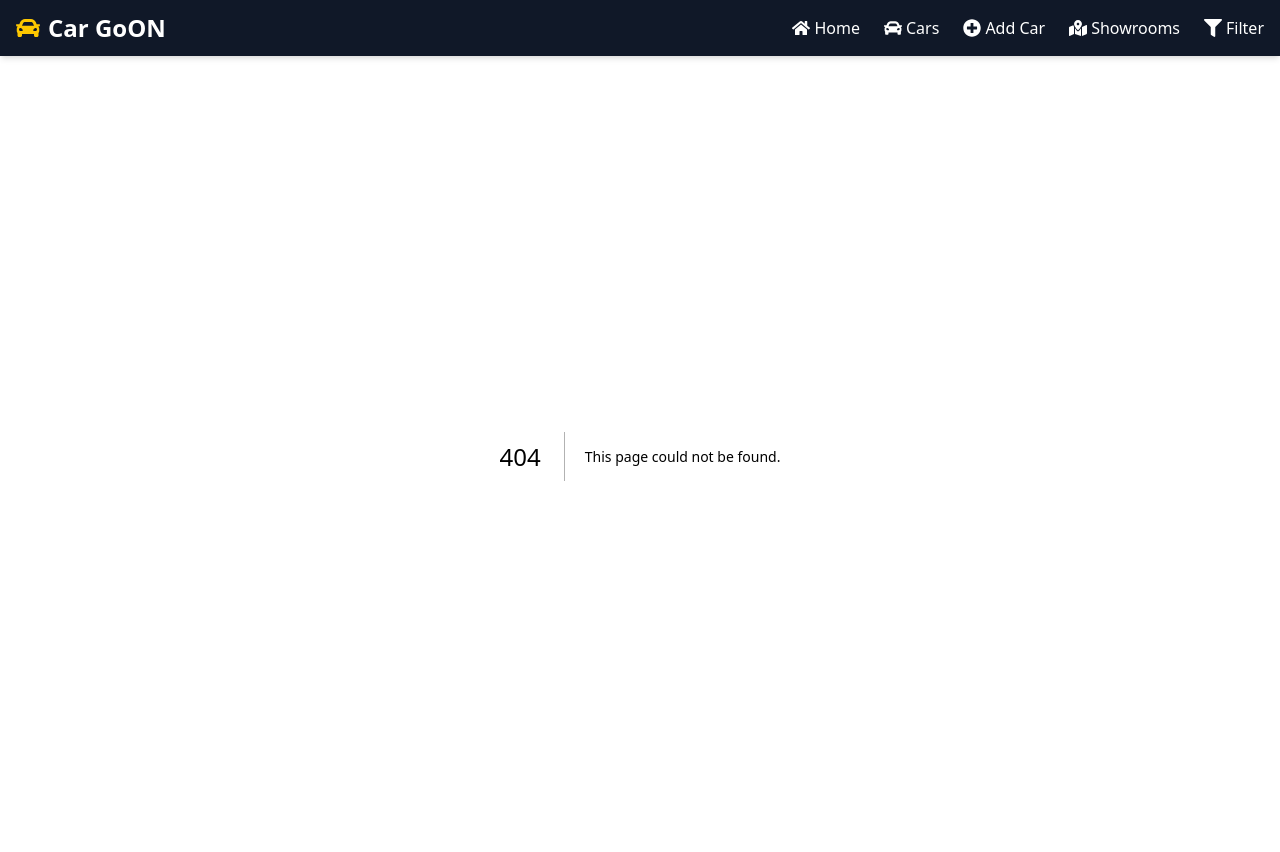
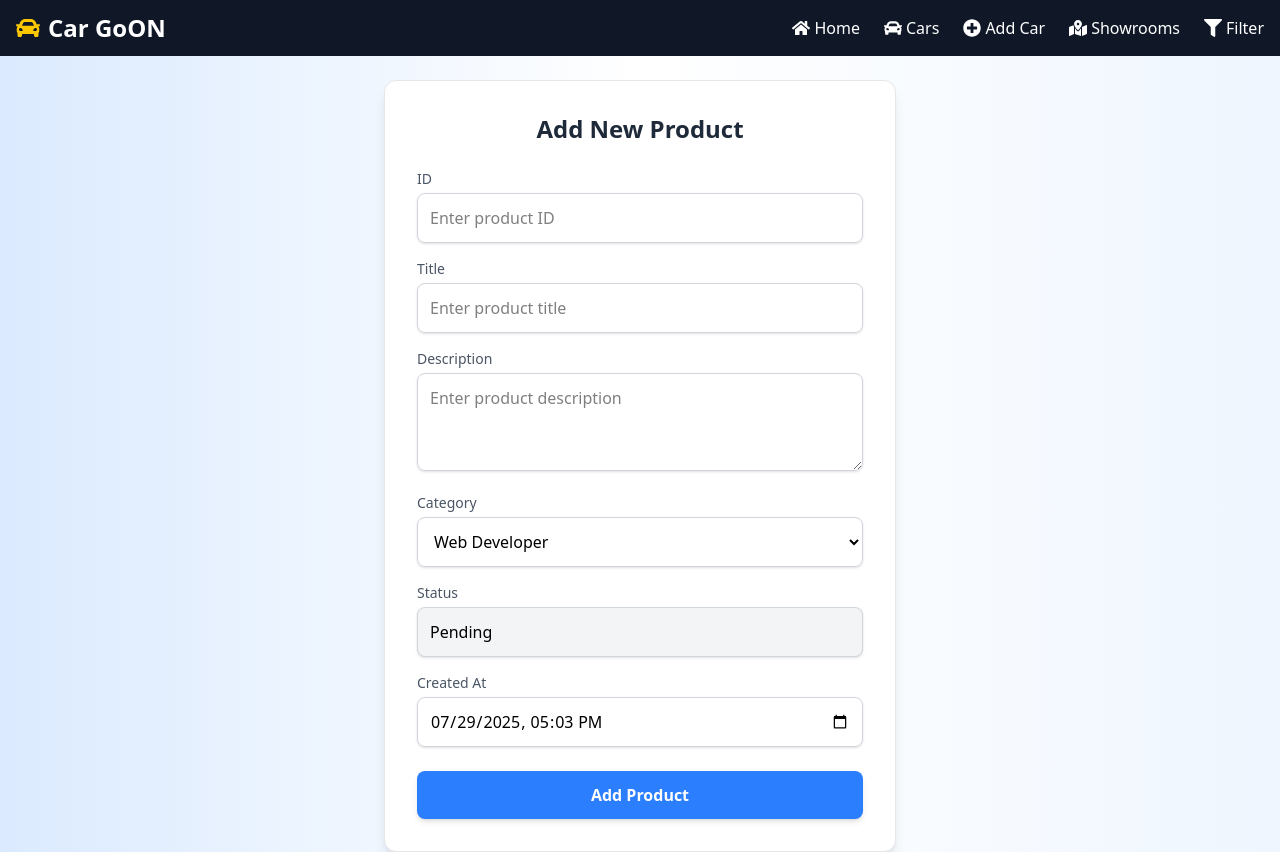
Before and after one commit to sajjadjim/car_go_on, a Next.js app: page /products/add in a window 1280 px wide. Before the commit this address had no page. Shown: the top 852 px of the page. Built offline with nearby package versions, Linux system fonts and the light colour scheme.

Commit message:
next js  Backend CRUD option use on MongoDB

```diff
--- /dev/null
+++ b/app/api/items/[id]/route.js
@@ -0,0 +1,49 @@
+import dbConnect from "@/lib/dbConnect";
+import { ObjectId } from "mongodb";
+
+// GET single data
+export async function GET(req, { params }) {
+  const p = await params;
+
+  const singleDataFind = await dbConnect("practice_data").findOne({
+    _id: new ObjectId(p.id),
+  });
+
+  return Response.json({
+    singleDataFind,
+    params: p,
+    message: "Successfully fetched data",
+  });
+}
+
+// DELETE single data
+export async function DELETE(req, { params }) {
+  const p = await params;
+
+  const deleteResult = await dbConnect("practice_data").deleteOne({
+    _id: new ObjectId(p.id),
+  });
+
+  return Response.json({
+    deleteResult,
+    params: p,
+    message: "Successfully deleted data",
+  });
+}
+
+// PATCH (Update) single data
+export async function PATCH(req, { params }) {
+  const p = await params;
+  const body = await req.json(); // Updated fields from request body
+
+  const updateResult = await dbConnect("practice_data").updateOne(
+    { _id: new ObjectId(p.id) },
+    { $set: body }
+  );
+
+  return Response.json({
+    updateResult,
+    params: p,
+    message: "Successfully updated data",
+  });
+}
--- /dev/null
+++ b/app/api/items/route.js
@@ -0,0 +1,19 @@
+import dbConnect from "@/lib/dbConnect";
+import { revalidatePath } from "next/cache";
+
+export const dynamic = 'force-static'
+
+export async function GET() {
+    const data = await dbConnect('practice_data').find({}).toArray();
+    return Response.json({ data, message: 'successfully run projects' })
+}
+
+
+export async function POST(req) {
+    const postedData = await req.json();
+
+    const result = await dbConnect('practice_data').insertOne(postedData);
+    // After the data update, this path revalidates the cache store data clear and new Data Taken from this link
+    revalidatePath('/products');
+    return Response.json({ message: 'Data received successfully', result });
+}
--- a/app/layout.jsx
+++ b/app/layout.jsx
@@ -1,5 +1,5 @@
 'use client'
-import { Geist, Geist_Mono } from "next/font/google";
+import { Geist, Geist_Mono ,Poppins } from "next/font/google";
 import "./globals.css";
 import Navbar from "./navbar/page";
 import Footer from "./footer/page";
--- a/app/meals/page.jsx
+++ b/app/meals/page.jsx
@@ -1,5 +1,6 @@
 import React from 'react'
 import MealSearch from './components/MealSearch';
+import Image from 'next/image';
 
 export default async function Meals({ searchParams }) {
 
@@ -26,7 +27,8 @@ export default async function Meals({ searchParams }) {
                 {meals?.map((meal) => (
                     <div key={meal.idMeal}>
                         <h2 className='text-lg font-semibold text-center'>{meal.strMeal}</h2>
-                        <img className='w-60 h-50 rounded-md' src={meal.strMealThumb} alt={meal.strMeal} />
+                        <Image className='w-60 h-50 rounded-md' width={500}
+                            height={500} src={meal.strMealThumb} alt={meal.strMeal} />
                     </div>
                 ))}
             </div>
--- a/app/post/[id]/page.jsx
+++ b/app/post/[id]/page.jsx
@@ -1,4 +1,5 @@
 import React from 'react'
+
 
 export default async function SinglePost({params}) {
     const p = await fetch(`https://jsonplaceholder.typicode.com/posts/${params.id}`);
--- a/app/post/page.jsx
+++ b/app/post/page.jsx
@@ -6,6 +6,14 @@ const getPost = async ()=>{
     const data = await res.json()
     return data;
 }
+
+export const metadata=()=>{
+    return {
+        title: 'Posts',
+        description: 'List of all posts'
+    }
+}
+
 
 export default async function Posts() {
     const postsAll = await getPost()
--- /dev/null
+++ b/app/products/add/components/ProductAddForm.jsx
@@ -0,0 +1,176 @@
+"use client";
+import React from "react";
+
+export default function ProductAddForm() {
+  const getCurrentDateTime = () => {
+    const now = new Date();
+    // Format to "YYYY-MM-DDTHH:MM" for datetime-local input
+    return now.toISOString().slice(0, 16);
+  };
+
+  const [formData, setFormData] = React.useState({
+    id: "",
+    title: "",
+    description: "",
+    category: "Web Developer", // default category
+    status: "Pending", // default status
+    createdAt: getCurrentDateTime(), // default to now
+  });
+
+  const handleChange = (e) => {
+    const { name, value } = e.target;
+    setFormData((prev) => ({
+      ...prev,
+      [name]: value,
+    }));
+  };
+
+  const handleSubmit = async (e) => {
+    e.preventDefault();
+    console.log(formData);
+
+    const res = await fetch("http://localhost:3000/api/items", {
+      method: "POST",
+      headers: {
+        "Content-Type": "application/json",
+      },
+      body: JSON.stringify(formData),
+    });
+
+    if (res.ok) {
+      // Reset form after successful insert
+      setFormData({
+        id: "",
+        title: "",
+        description: "",
+        category: "Web Developer",
+        status: "Pending",
+        createdAt: getCurrentDateTime(),
+      });
+      alert("✅ Product added successfully!");
+    } else {
+      alert("❌ Failed to add product.");
+    }
+  };
+
+  return (
+    <div className="min-h-screen flex items-center justify-center bg-gradient-to-r from-blue-100 via-white to-blue-50 p-6">
+      <form
+        onSubmit={handleSubmit}
+        className="bg-white shadow-lg rounded-xl p-8 w-full max-w-lg border border-gray-200"
+      >
+        <h2 className="text-2xl font-bold text-gray-800 mb-6 text-center">
+          Add New Product
+        </h2>
+
+        {/* ID */}
+        <div className="mb-4">
+          <label htmlFor="id" className="block text-sm font-medium text-gray-600">
+            ID
+          </label>
+          <input
+            type="number"
+            id="id"
+            name="id"
+            value={formData.id}
+            onChange={handleChange}
+            className="mt-1 w-full p-3 border border-gray-300 rounded-lg shadow-sm focus:outline-none focus:ring-2 focus:ring-blue-400"
+            placeholder="Enter product ID"
+            required
+          />
+        </div>
+
+        {/* Title */}
+        <div className="mb-4">
+          <label htmlFor="title" className="block text-sm font-medium text-gray-600">
+            Title
+          </label>
+          <input
+            type="text"
+            id="title"
+            name="title"
+            value={formData.title}
+            onChange={handleChange}
+            className="mt-1 w-full p-3 border border-gray-300 rounded-lg shadow-sm focus:outline-none focus:ring-2 focus:ring-blue-400"
+            placeholder="Enter product title"
+            required
+          />
+        </div>
+
+        {/* Description */}
+        <div className="mb-4">
+          <label htmlFor="description" className="block text-sm font-medium text-gray-600">
+            Description
+          </label>
+          <textarea
+            id="description"
+            name="description"
+            value={formData.description}
+            onChange={handleChange}
+            rows={3}
+            className="mt-1 w-full p-3 border border-gray-300 rounded-lg shadow-sm focus:outline-none focus:ring-2 focus:ring-blue-400"
+            placeholder="Enter product description"
+          />
+        </div>
+
+        {/* Category */}
+        <div className="mb-4">
+          <label htmlFor="category" className="block text-sm font-medium text-gray-600">
+            Category
+          </label>
+          <select
+            id="category"
+            name="category"
+            value={formData.category}
+            onChange={handleChange}
+            className="mt-1 w-full p-3 border border-gray-300 rounded-lg shadow-sm focus:outline-none focus:ring-2 focus:ring-blue-400"
+          >
+            <option value="Web Developer">Web Developer</option>
+            <option value="App Developer">App Developer</option>
+            <option value="Backend">Backend</option>
+            <option value="Frontend">Frontend</option>
+          </select>
+        </div>
+
+        {/* Status (default Pending) */}
+        <div className="mb-4">
+          <label htmlFor="status" className="block text-sm font-medium text-gray-600">
+            Status
+          </label>
+          <input
+            type="text"
+            id="status"
+            name="status"
+            value={formData.status}
+            onChange={handleChange}
+            readOnly
+            className="mt-1 w-full p-3 border border-gray-300 rounded-lg bg-gray-100 shadow-sm focus:outline-none"
+          />
+        </div>
+
+        {/* Created At */}
+        <div className="mb-6">
+          <label htmlFor="createdAt" className="block text-sm font-medium text-gray-600">
+            Created At
+          </label>
+          <input
+            type="datetime-local"
+            id="createdAt"
+            name="createdAt"
+            value={formData.createdAt}
+            onChange={handleChange}
+            className="mt-1 w-full p-3 border border-gray-300 rounded-lg shadow-sm focus:outline-none focus:ring-2 focus:ring-blue-400"
+          />
+        </div>
+
+        {/* Submit Button */}
+        <button
+          type="submit"
+          className="w-full py-3 px-4 bg-blue-500 hover:bg-blue-600 text-white font-semibold rounded-lg shadow-md transition-all duration-300"
+        >
+          Add Product
+        </button>
+      </form>
+    </div>
+  );
+}
--- /dev/null
+++ b/app/products/add/page.jsx
@@ -0,0 +1,12 @@
+
+import React from 'react'
+import ProductAddForm from './components/ProductAddForm'
+
+export default function ProductAddPage() {
+  return (
+    <div>
+      {/* <h1>Add New Product</h1> */}
+<ProductAddForm></ProductAddForm>
+    </div>
+  )
+}
--- /dev/null
+++ b/app/products/page.jsx
@@ -0,0 +1,35 @@
+import React from 'react'
+
+export default async function ProductsPage() {
+
+    const res = await fetch('http://localhost:3000/api/items',{
+        cache: 'force-cache'
+    });
+    const products = await res.json();
+
+return (
+    <div className="max-w-4xl mx-auto py-8 px-4">
+        <h1 className="text-3xl font-bold mb-6 text-center">Products</h1>
+        <ul className="space-y-6">
+            {products.data.map(product => (
+                <li
+                    key={product._id}
+                    className="bg-white rounded-lg shadow p-6 hover:shadow-lg transition-shadow"
+                >
+                    <h2 className="text-xl font-semibold mb-2">{product.title}</h2>
+                    <p className="text-gray-700 mb-2">{product.description}</p>
+                    <p className="text-sm text-gray-500 mb-1">
+                        <strong className="font-medium text-gray-800">Category:</strong> {product.category}
+                    </p>
+                    <p className="text-sm text-gray-500 mb-1">
+                        <strong className="font-medium text-gray-800">Status:</strong> {product.status}
+                    </p>
+                    <p className="text-sm text-gray-400">
+                        <strong className="font-medium text-gray-800">Created At:</strong> {new Date(product.createdAt).toLocaleString()}
+                    </p>
+                </li>
+            ))}
+        </ul>
+    </div>
+)
+}
--- /dev/null
+++ b/lib/dbConnect.js
@@ -0,0 +1,15 @@
+import  { MongoClient, ServerApiVersion } from 'mongodb';
+
+function dbConnect (collectionName){
+   const uri = `mongodb+srv://next_js_users:NFqaMCDeDNS67BHX@sajjadjim15.ac97xgz.mongodb.net/?retryWrites=true&w=majority&appName=SajjadJim15`;
+const client = new MongoClient(uri, {
+  serverApi: {
+    version: ServerApiVersion.v1,
+    strict: true,
+    deprecationErrors: true,
+  }
+});
+return client.db(process.env.DB_NAME).collection(collectionName);
+}
+
+export default dbConnect;
--- a/next.config.mjs
+++ b/next.config.mjs
@@ -1,4 +1,8 @@
 /** @type {import('next').NextConfig} */
-const nextConfig = {};
+const nextConfig = {
+    images: {
+        domains: ['www.themealdb.com'],
+    },
+};
 
 export default nextConfig;
--- a/package.json
+++ b/package.json
@@ -9,6 +9,7 @@
     "lint": "next lint"
   },
   "dependencies": {
+    "mongodb": "^6.18.0",
     "next": "15.4.3",
     "react": "19.1.0",
     "react-dom": "19.1.0",
```
Also changed, not shown: 1 other file (tests, documents, lock files or other folders).
